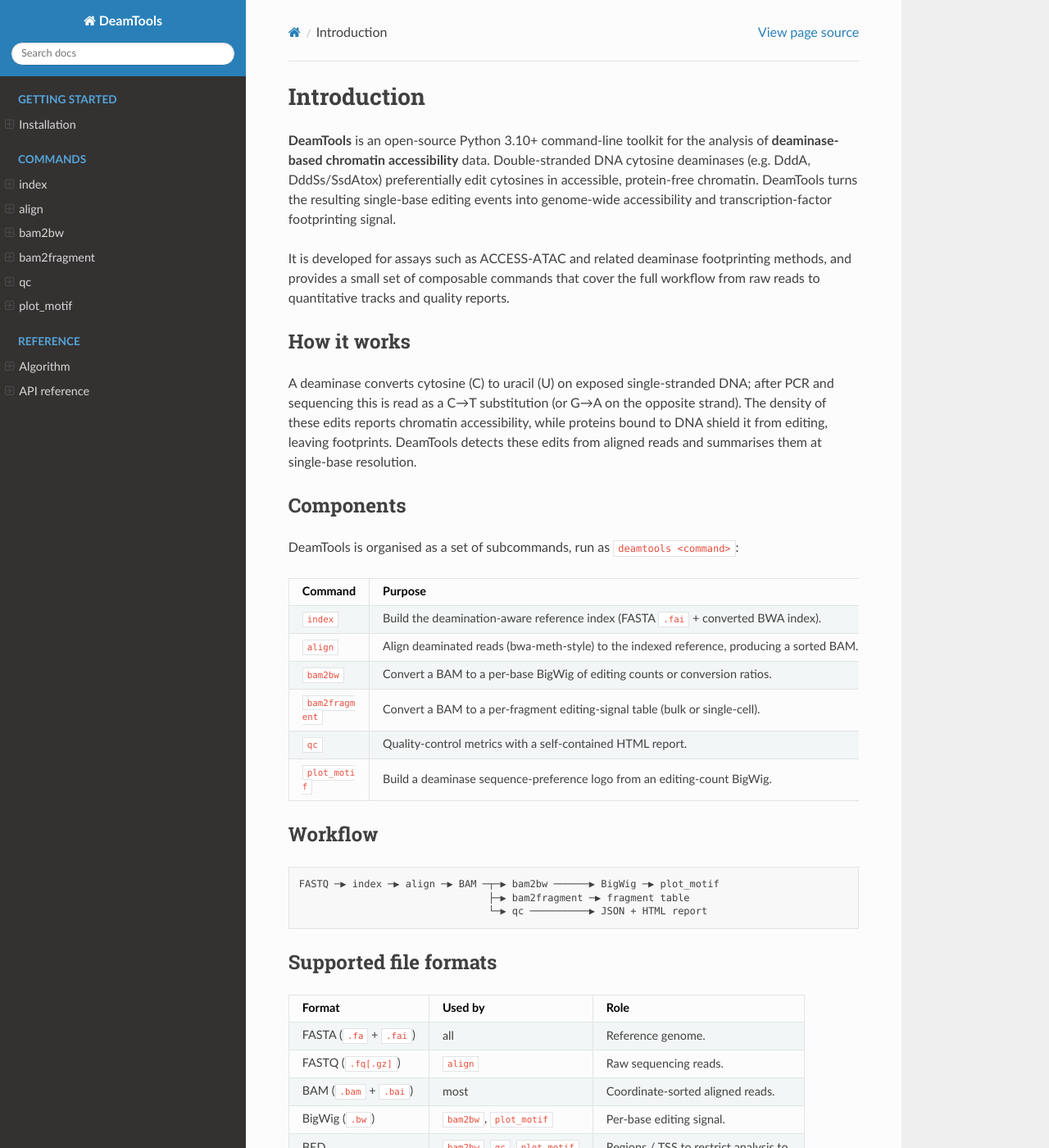
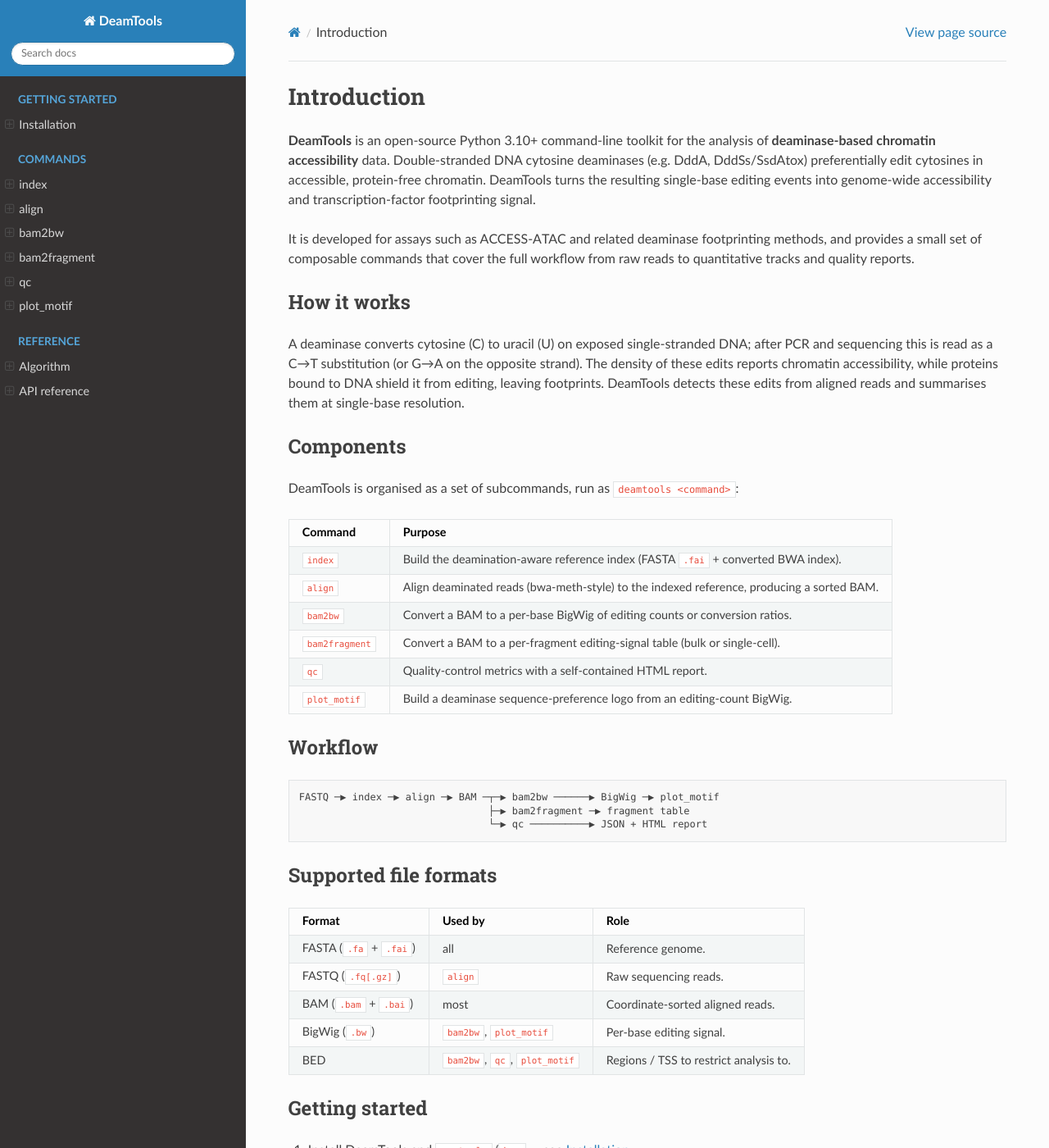
Before and after one commit to lzj1769/deamTools, a Sphinx documentation site: the page built from docs/index.md, in a window 1280 px wide and 1400 px high. Shown: the whole window at 82% size. Built offline with Sphinx 7.4.7 and the Read the Docs theme 3.1.0, drawn with Linux system fonts in a browser that asks for light colours.

Commit message:
Widen docs content area via custom CSS
sphinx_rtd_theme caps the content at 800px, which looks narrow. Add
docs/_static/custom.css overriding .wy-nav-content max-width to 1100px and
register it in conf.py.

Co-Authored-By: Claude Opus 4.8 <noreply@anthropic.com>

```diff
--- /dev/null
+++ b/docs/_static/custom.css
@@ -0,0 +1,6 @@
+/* Widen the main content area.
+   sphinx_rtd_theme caps .wy-nav-content at 800px by default, which looks
+   narrow on wide screens. */
+.wy-nav-content {
+    max-width: 1100px;
+}
--- a/docs/conf.py
+++ b/docs/conf.py
@@ -51,3 +51,7 @@ html_theme_options = {
     "sticky_navigation": True,
     "prev_next_buttons_location": "bottom",
 }
+
+# Custom CSS (widens the content area; see _static/custom.css).
+html_static_path = ["_static"]
+html_css_files = ["custom.css"]
```
